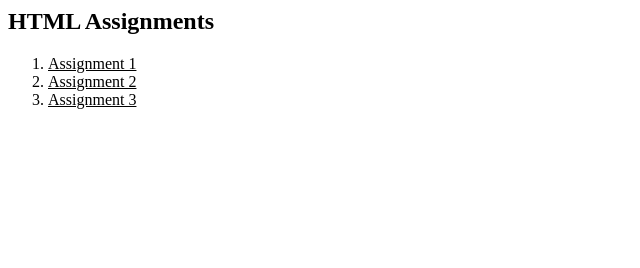
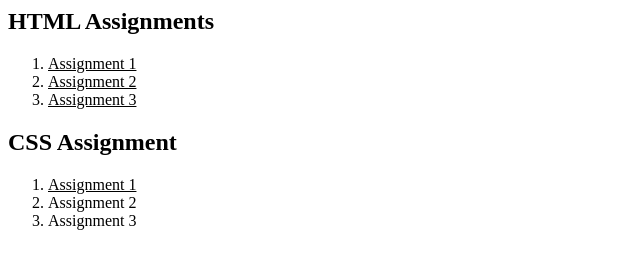
Before and after one commit to siddhika-m/preInternship-assign, a plain HTML site: page index.html in a window 1280 px wide. Shown: the whole page, without its empty margins (0-640 px from the left). Drawn offline with Linux system fonts and the light colour scheme.

Commit message:
icon added

```diff
--- a/index.html
+++ b/index.html
@@ -1,13 +1,20 @@
 <html>
     <head>
         <title> Redirect file</title>
+        <link rel="icon" type="image/png" href="images/logo.png">
     </head>
     <body>
         <h2>HTML Assignments</h2>
         <ol>
-        <li><a href="assign1.html" style="color: black;" target="_blank"> Assignment 1</a><br></li>
-        <li><a href="assign2.html" style="color: black;" target="_blank"> Assignment 2</a><br></li>
-        <li><a href="assign3.html" style="color: black;" target="_blank"> Assignment 3</a><br></li>
+        <li><a href="assign1.html" style="color: black;" target="_self"> Assignment 1</a><br></li>
+        <li><a href="assign2.html" style="color: black;" target="_self"> Assignment 2</a><br></li>
+        <li><a href="assign3.html" style="color: black;" target="_self"> Assignment 3</a><br></li>
+        </ol>
+        <h2>CSS Assignment</h2>
+        <ol>
+            <li><a href="assign4.html" style="color: black;" target="_self">Assignment 1</a></li>
+            <li>Assignment 2</li>
+            <li>Assignment 3</li>
         </ol>
     </body>
 </html>
```
Also changed, not shown: assign1.html (+4 -1 lines), assign2.html (+4 -1 lines), assign3.html (+4 -1 lines).
